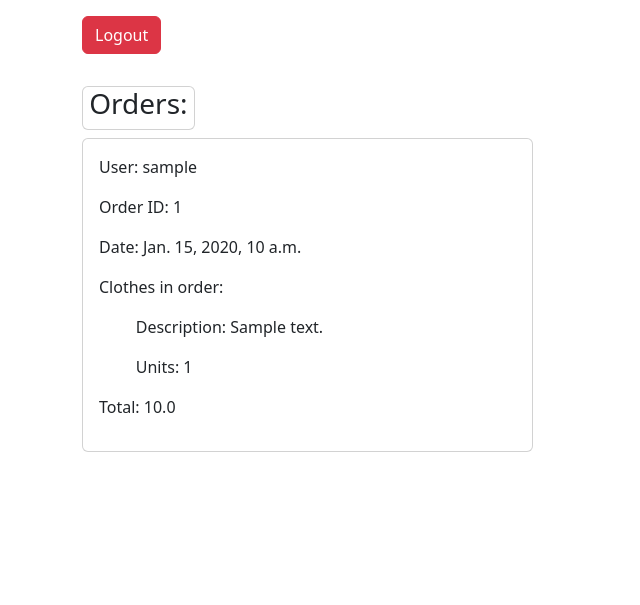
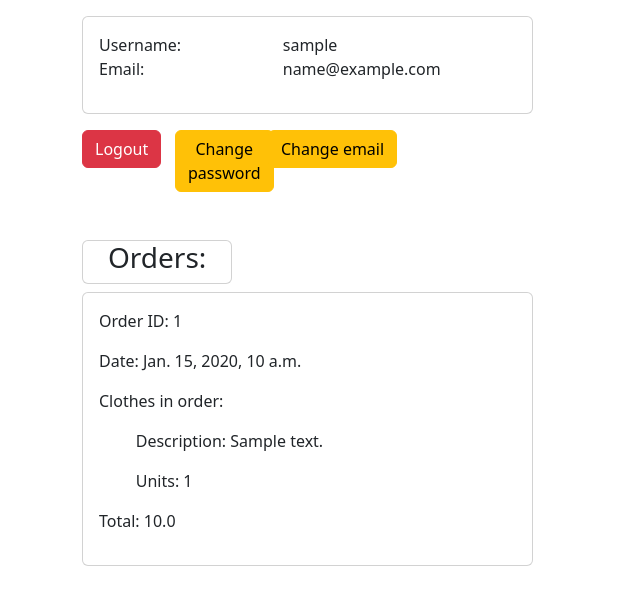
Before and after one commit to GyroPower/Simple-Clothe-Store-App-Django, a Django app: page /user/info in a window 1280 px wide. Shown: the part 57-662 px from the top of the page, without its empty margins (0-640 px from the left). Run offline with Django 5.2, Linux system fonts and the light colour scheme; a user stored in the database is signed in; tables that the repository leaves empty hold one stand-in row (values such as "Sample post").

Commit message:
stuff, about reset the password

```diff
--- a/Simple_Store_D/Simple_Store_D/config.py
+++ b/Simple_Store_D/Simple_Store_D/config.py
@@ -8,6 +8,8 @@ class Settings(BaseSettings):
     database_name : str
     database_username : str
     secret_key : str
+    email: str
+    password: str
 
 
     #we use pydantic to collect the necesary data from .env file
--- a/Simple_Store_D/clothes/views.py
+++ b/Simple_Store_D/clothes/views.py
@@ -1,12 +1,16 @@
 from django.shortcuts import redirect, render
 from django.http import HttpRequest, HttpResponse
-
+from django.core.mail import send_mail
 from .repository import Male
 from .repository import Female
+from django.conf import settings
+
 # Create your views here.
 
 
 def Home(request:HttpRequest):
+
+
     categorys_female = Female.get_all_female_clothe()
     categorys_male = Male.get_all_male_clothe()
     return render(request,"main/main.html",{"category_F":categorys_female,"category_M":categorys_male,"path":"home"})
--- a/Simple_Store_D/user_settings/templates/User/User_info.html
+++ b/Simple_Store_D/user_settings/templates/User/User_info.html
@@ -8,19 +8,49 @@
 <div class="container">
 
     <div class="row my-3">
-        <div class="col">
-            <a href="{% url 'logout' %}" class="btn btn-danger mb-3">Logout</a>
+        <div class="col-5">
+            <div class="card">
+                <div class="card-body">
+                    <div class="row">
+                        <div class="col-5">
+                            <p class="card-text">Username:</p>
+                        </div>
+                        <div class="col">
+                            <p class="card-text">{{request.user.username}}</p>
+                        </div>
+                    </div>
+                    <div class="row">
+                        <div class="col-5">
+                            <p class="card-text">Email:</p>
+                        </div>
+                        <div class="col">
+                            <p class="card-text-center">{{request.user.email}}</p>
+                        </div>
+                    </div>
+                </div>
+            </div>
         </div>
+        <div class="row my-3">
+            <div class="col-1">
+                <a href="{% url 'logout' %}" class="btn btn-danger mb-3">Logout</a>
+            </div>
+            <div class="col-1">
+                <a href="{% url 'change_password' %}" class="btn btn-warning mb-3">Change password</a>
+            </div>
+            <div class="col-2">
+                <a href="#" class="btn btn-warning mb-3">Change email</a>
+            </div>
+        </div>
+
     </div>
 
     <div class="row">
         <div class="col-5">
-            <div class="col-3 card mb-2"><h3 class="text-center">Orders:</h3></div>
+            <div class="col-4 card mb-2"><h3 class="text-center">Orders:</h3></div>
 
             {% for order in order_of_user %}
                 <div class="card mb-3">
                     <div class="card-body">
-                        <p class="text-start" id="name-user">User: {{request.user.username}}</p>
                         <p class="text-start">Order ID: {{order.pk}}</p>
                         <p class="text-start">Date: {{order.created_at}}</p>
                         <p class="text-start">Clothes in order:</p>
--- a/Simple_Store_D/user_settings/urls.py
+++ b/Simple_Store_D/user_settings/urls.py
@@ -5,5 +5,6 @@ urlpatterns = [
     path("user/info",views.user_info,name="user-info"),
     path("user/login",views.login_user,name="login"),
     path("user/logout",views.logout_user,name="logout"),
-    path("user/sigup",views.sigup_user,name="sigup")
+    path("user/sigup",views.sigup_user,name="sigup"),
+    path("user/change-password",views.change_password_user,name="change_password")
 ]
--- a/Simple_Store_D/user_settings/views.py
+++ b/Simple_Store_D/user_settings/views.py
@@ -4,11 +4,14 @@ from django.shortcuts import redirect, render
 from . import form as form_user
 from car_shop.repository import orders
 from .repository import auth_user as auth
+from django.contrib.auth import get_user_model
 
+User = get_user_model()
 # Create your views here.
 
 
 def user_info(request:HttpRequest):
+
 
     if request.user.is_authenticated:
         clothes_in_order,order = orders.get_order_of_user(request.user)
@@ -16,7 +19,7 @@ def user_info(request:HttpRequest):
         return render(request,template_name="User/User_info.html",context={"clothes_in_order":clothes_in_order,
                                                                            "order_of_user":order})
     else:
-        redirect("login")
+        return redirect("login")
 
 
 def login_user(request:HttpRequest):
@@ -74,3 +77,34 @@ def sigup_user(request:HttpRequest):
         else:
 
             return render(request,template_name="User/sigup.html",context={"Error":"Passwords are not the same"})
+
+
+def change_password_user(request:HttpRequest):
+
+    if request.user.is_authenticated:
+
+        if request.method == "POST":
+
+            form = form_user.ChangePasswordUser(request.POST)
+
+            error = "Passwords are not equals"
+
+            if form.is_valid() and form.cleaned_data.get("password_1") == form.cleaned_data.get("password_2"):
+
+                user = auth.change_password(request.user.id,
+                                            form.cleaned_data.get("old_password"),
+                                            form.cleaned_data.get("password_1"))
+                error="Password incorrect"
+                if user:
+
+                    return redirect("Home")
+
+            return render(request,template_name="User/change_password.html",context={"error":error})
+
+        elif request.method == "GET":
+
+            return render(request,template_name="User/change_password.html",context={"":""})
+
+    else:
+
+        return redirect("login")
```
Also changed, not shown: Simple_Store_D/Simple_Store_D/settings.py (+10 -0 lines), Simple_Store_D/user_settings/form.py (+9 -0 lines), Simple_Store_D/user_settings/repository/auth_user.py (+18 -0 lines), Simple_Store_D/user_settings/templates/User/change_password.html (added, +41 -0 lines).
